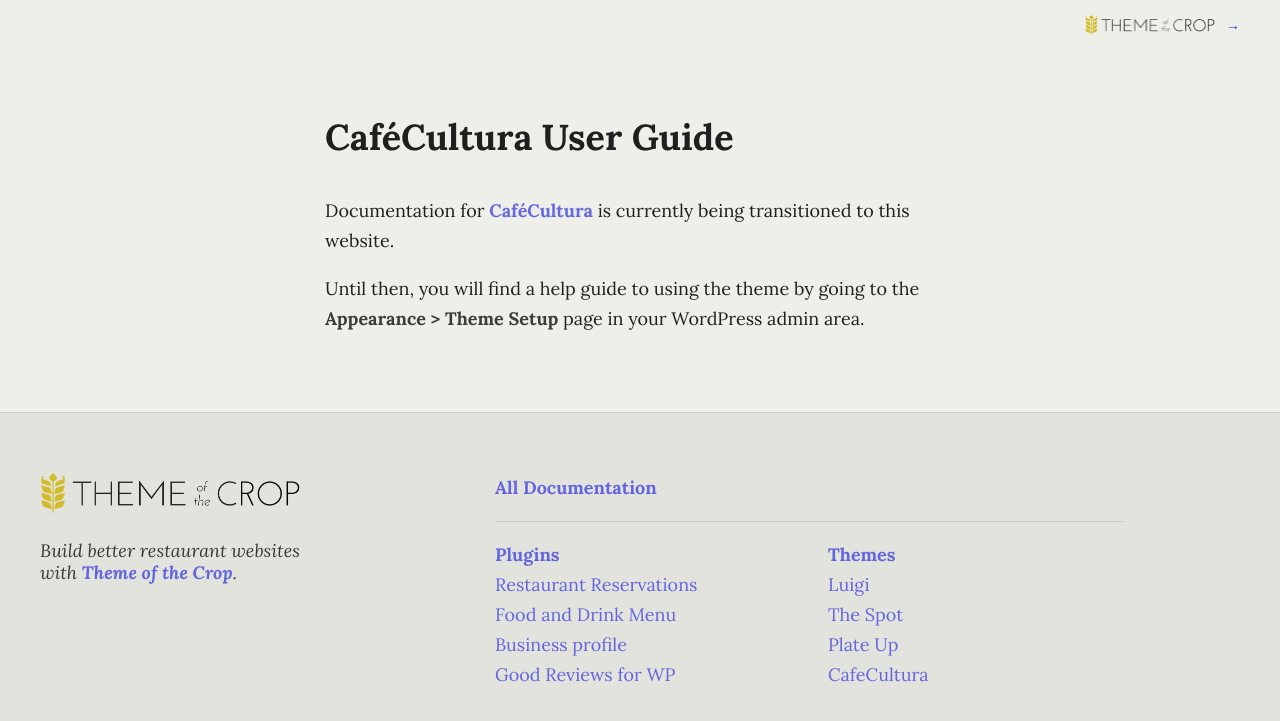
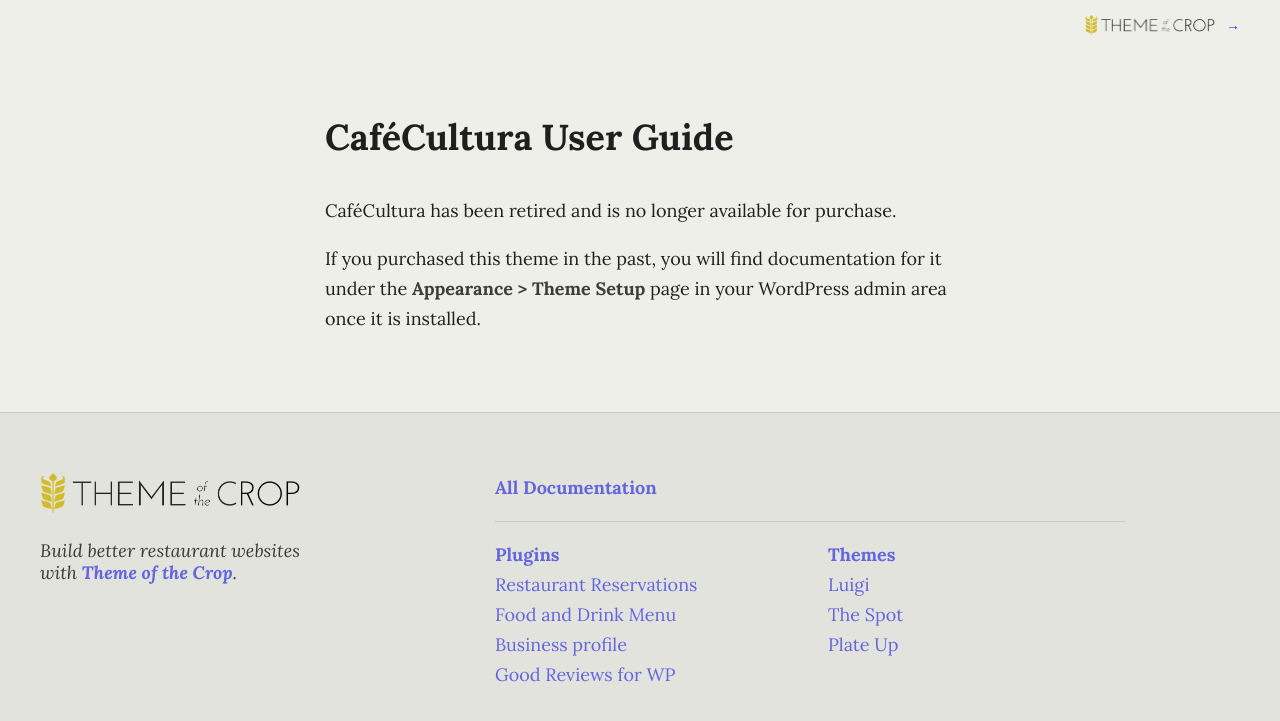
Before and after one commit to NateWr/docs-themeofthecrop, a Jekyll site: the page built from themes/cafecultura/index.md, in a window 1280 px wide. Shown: the top 721 px of the page. Built offline with Jekyll 4.4.1, drawn with Linux system fonts in a browser that asks for light colours.

Commit message:
Remove CafeCultura from docs

```diff
--- a/_data/footer.yml
+++ b/_data/footer.yml
@@ -20,6 +20,3 @@
 
   - title: Plate Up
     page: plate-up
-
-  - title: CafeCultura
-    page: cafecultura
--- a/themes/cafecultura/index.md
+++ b/themes/cafecultura/index.md
@@ -2,6 +2,6 @@
 layout: landing
 title: CaféCultura User Guide
 ---
-Documentation for [CaféCultura](https://themeofthecrop.com/theme/cafecultura/) is currently being transitioned to this website.
+CaféCultura has been retired and is no longer available for purchase.
 
-Until then, you will find a help guide to using the theme by going to the **Appearance > Theme Setup** page in your WordPress admin area.
+If you purchased this theme in the past, you will find documentation for it under the **Appearance > Theme Setup** page in your WordPress admin area once it is installed.
```
